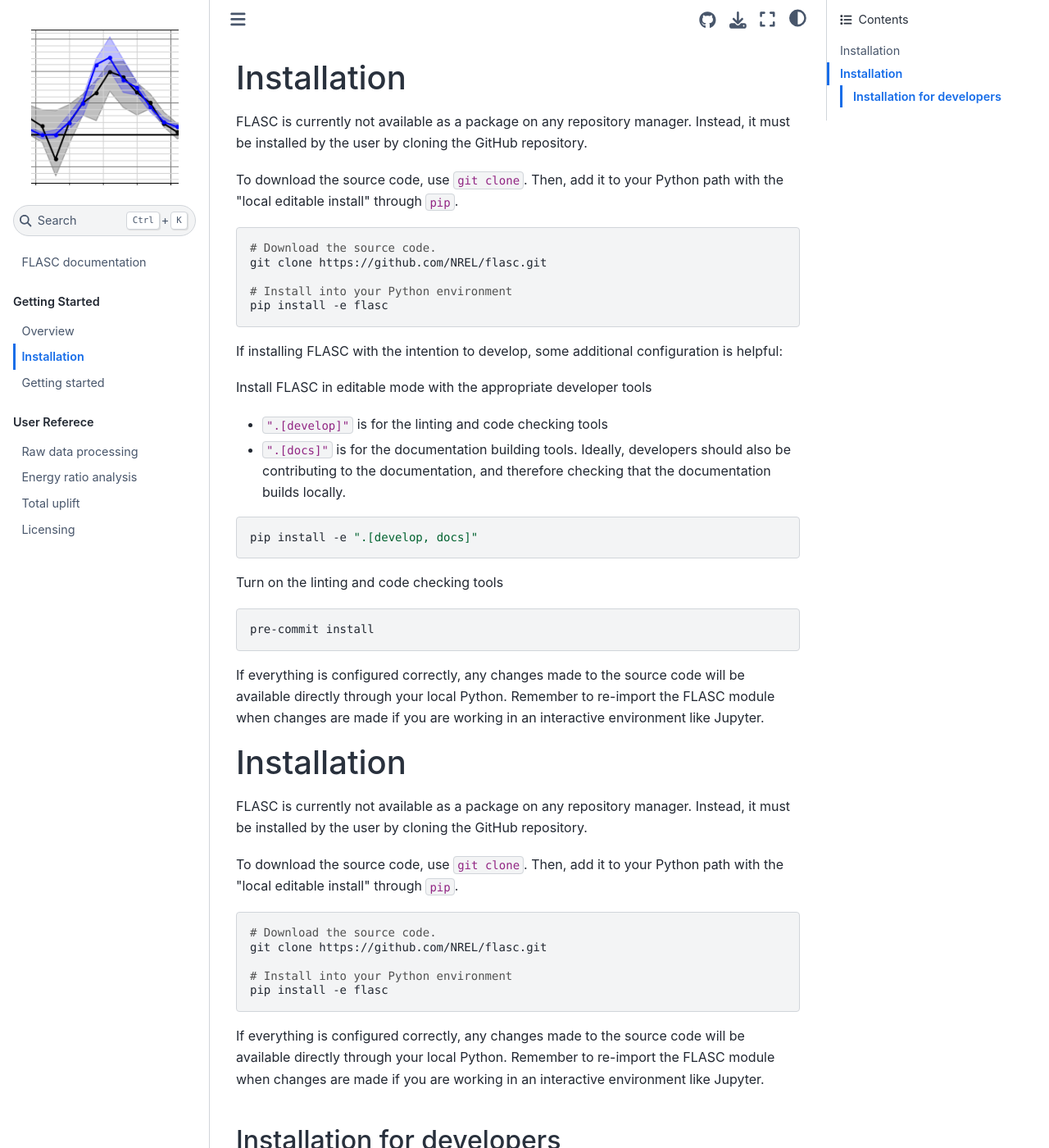
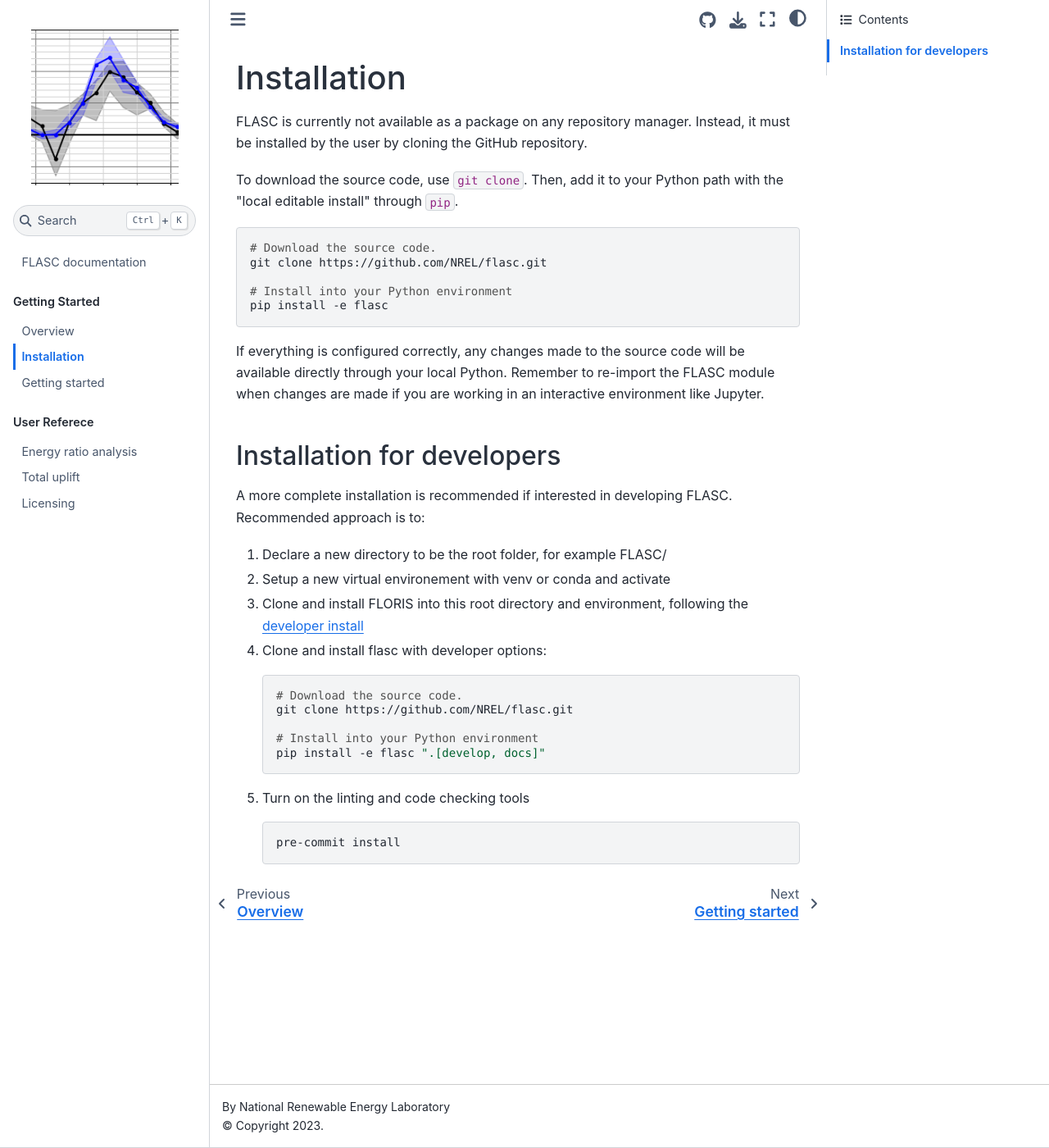
Before and after one commit to NREL/flasc, a Jupyter Book: the page built from docs/installation.md, in a window 1280 px wide and 1400 px high. Shown: the whole window at 82% size. Built offline with Jupyter Book 1.0.4 settings and Sphinx 7.4.7 and the Sphinx Book theme 1.1.4, drawn with Linux system fonts in a browser that asks for light colours; some of the changed text lies outside the part shown.

Commit message:
Clean up docs (remove outdated info)

```diff
--- a/docs/_toc.yml
+++ b/docs/_toc.yml
@@ -12,7 +12,7 @@
 
   - caption: User Referece
     chapters:
-    - file: data_processing
+    # - file: data_processing
     - file: energy_ratio
     - file: total_uplift
     - file: licensing
--- a/docs/installation.md
+++ b/docs/installation.md
@@ -1,4 +1,4 @@
-# Installation
+<!-- # Installation
 
 FLASC is currently not available as a package on any repository manager.
 Instead, it must be installed by the user by cloning the GitHub repository.
@@ -37,7 +37,7 @@
 If everything is configured correctly, any changes made to the source
 code will be available directly through your local Python. Remember
 to re-import the FLASC module when changes are made if you are working
-in an interactive environment like Jupyter.
+in an interactive environment like Jupyter. -->
 
 # Installation
 
@@ -63,7 +63,7 @@
 ## Installation for developers
 
 A more complete installation is recommended if interested in developing FLASC.
-Recommended apprach is to:
+Recommended approach is to:
 
 1. Declare a new directory to be the root folder, for example FLASC/
 2. Setup a new virtual environement with venv or conda and activate
```
Also changed, not shown: docs/overview.md (+5 -5 lines).
